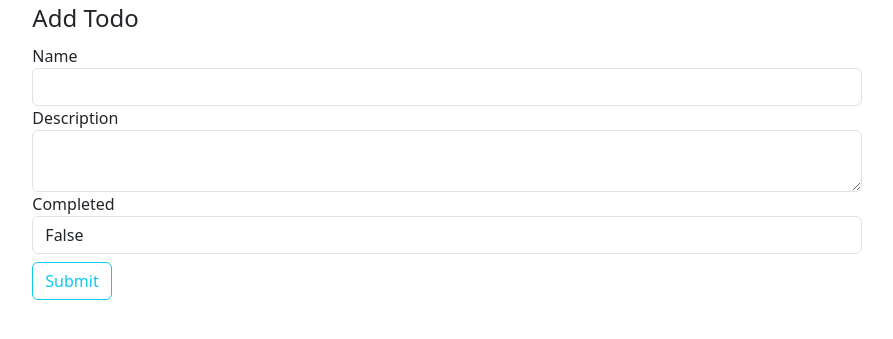
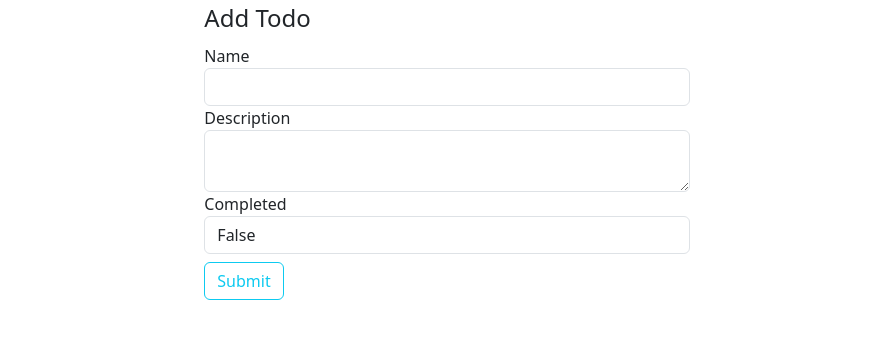
Before and after one commit to kmparks60/Culmino, a Flask app: page /add_todo in a window 1280 px wide. Shown: the part 56-395 px from the top of the page, without its empty margins (193-1086 px from the left). Run offline with Flask 3, Linux system fonts and the light colour scheme; some libraries are stand-ins or nearby versions.

Commit message:
fixed task container width, deleted excess divs, and centered task container on page.

```diff
--- a/application/templates/layout.html
+++ b/application/templates/layout.html
@@ -45,9 +45,8 @@
 </header>
 
 <main class="container-fluid">
-	<div class="row">
-		<div class="col-md-2"></div>
-		<div class="col-md-8">
+	<div class="row justify-content-center">
+		<div class="col-md-6 col-lg-5 px-4">
 			{% with messages = get_flashed_messages(with_categories=true) %}
 				{% if messages %}
 					{% for category, message in messages %}
```
Also changed, not shown: other parts of application/templates/layout.html (+0 -1 lines).
